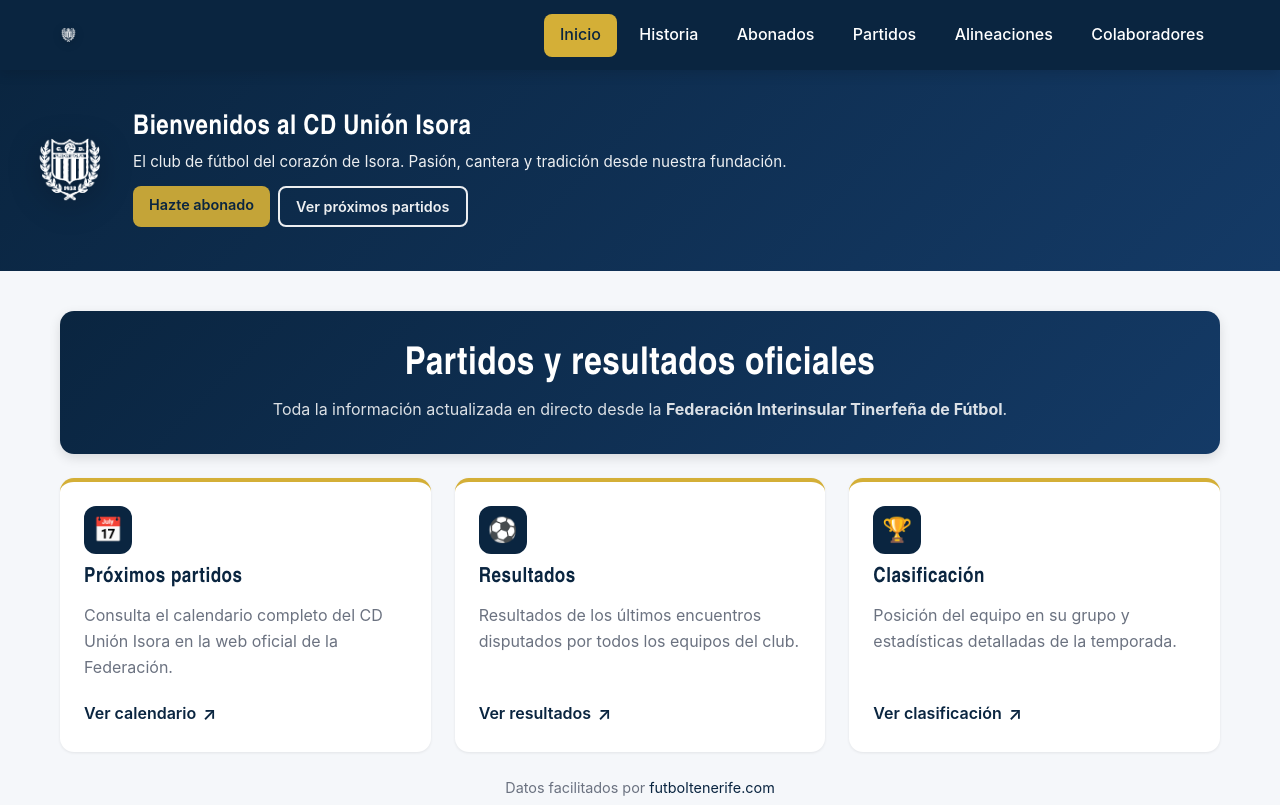
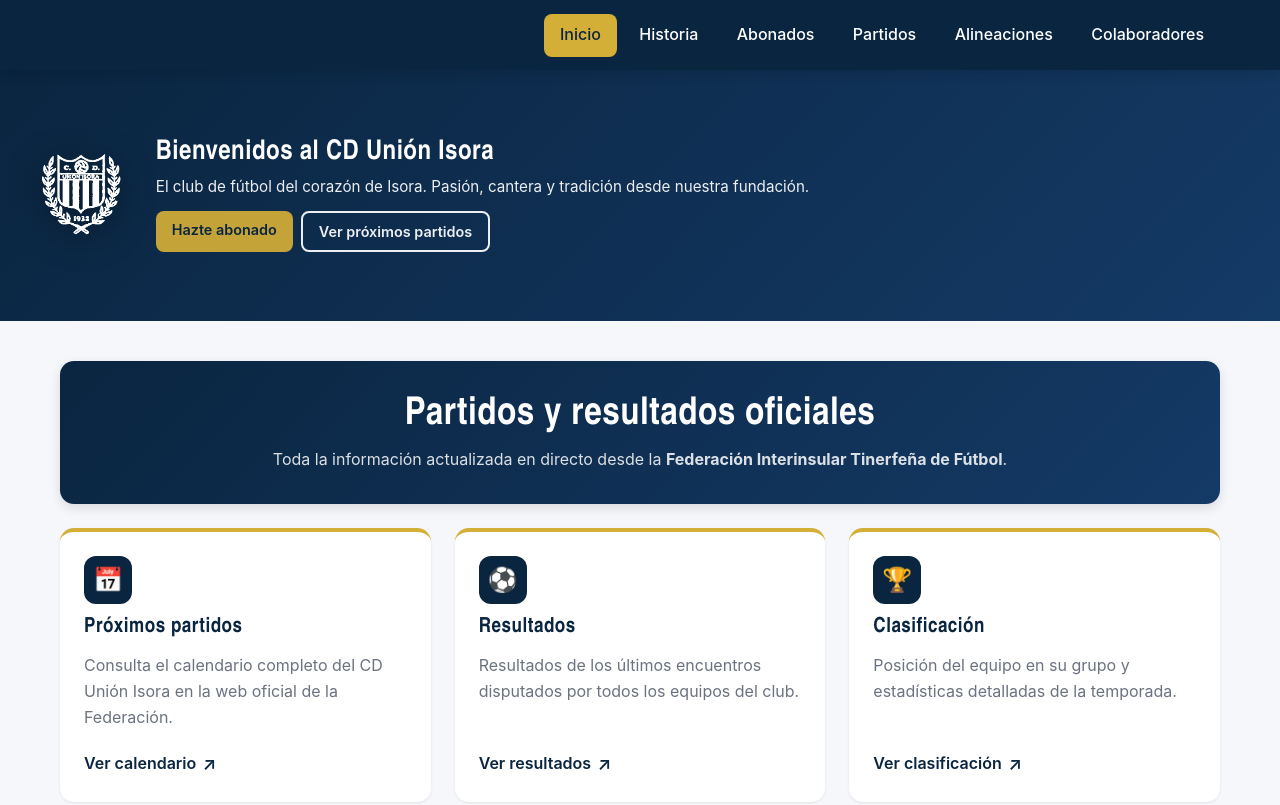
Before and after one commit to toniplasencia-lab/cd-isora-web, a plain HTML site: page index.html in a window 1280 px wide. Shown: the top 805 px of the page. Drawn offline with Linux system fonts and the light colour scheme.

Commit message:
Quitado el escudo pequeño del menu

```diff
--- a/css/styles.css
+++ b/css/styles.css
@@ -212,12 +212,12 @@ p { margin-bottom: 1rem; }
 .hero__logo {
   display: block;
   width: auto;
-  height: clamp(130px, 17vw, 170px);
-  max-width: 170px;
+  height: clamp(170px, 22vw, 220px);
+  max-width: 220px;
   object-fit: contain;
   margin: 0 auto 0.5rem;
   /* Hacemos el escudo blanco y nítido sobre el fondo azul */
-  filter: brightness(0) invert(1) drop-shadow(0 6px 16px rgba(0,0,0,0.35));
+  filter: brightness(0) invert(1) drop-shadow(0 6px 18px rgba(0,0,0,0.4));
   animation: hero-logo-in 0.8s ease-out;
 }
 
--- a/index.html
+++ b/index.html
@@ -12,9 +12,7 @@
   <!-- ============== HEADER + NAV COMPARTIDA ============== -->
   <header class="site-header">
     <nav class="nav" aria-label="Navegación principal">
-      <a href="index.html" class="nav__brand" aria-label="Inicio">
-        <img src="img/logo-club.png" alt="CD Unión Isora" class="nav__brand-logo" />
-      </a>
+      <a href="index.html" class="nav__brand" aria-label="Inicio"></a>
 
       <button class="nav__toggle" aria-label="Abrir menú" aria-expanded="false">☰</button>
 
```
Also changed, not shown: abonados.html (+1 -3 lines), alineaciones.html (+1 -3 lines), colaboradores.html (+1 -3 lines), historia.html (+1 -3 lines), partidos.html (+1 -3 lines).
